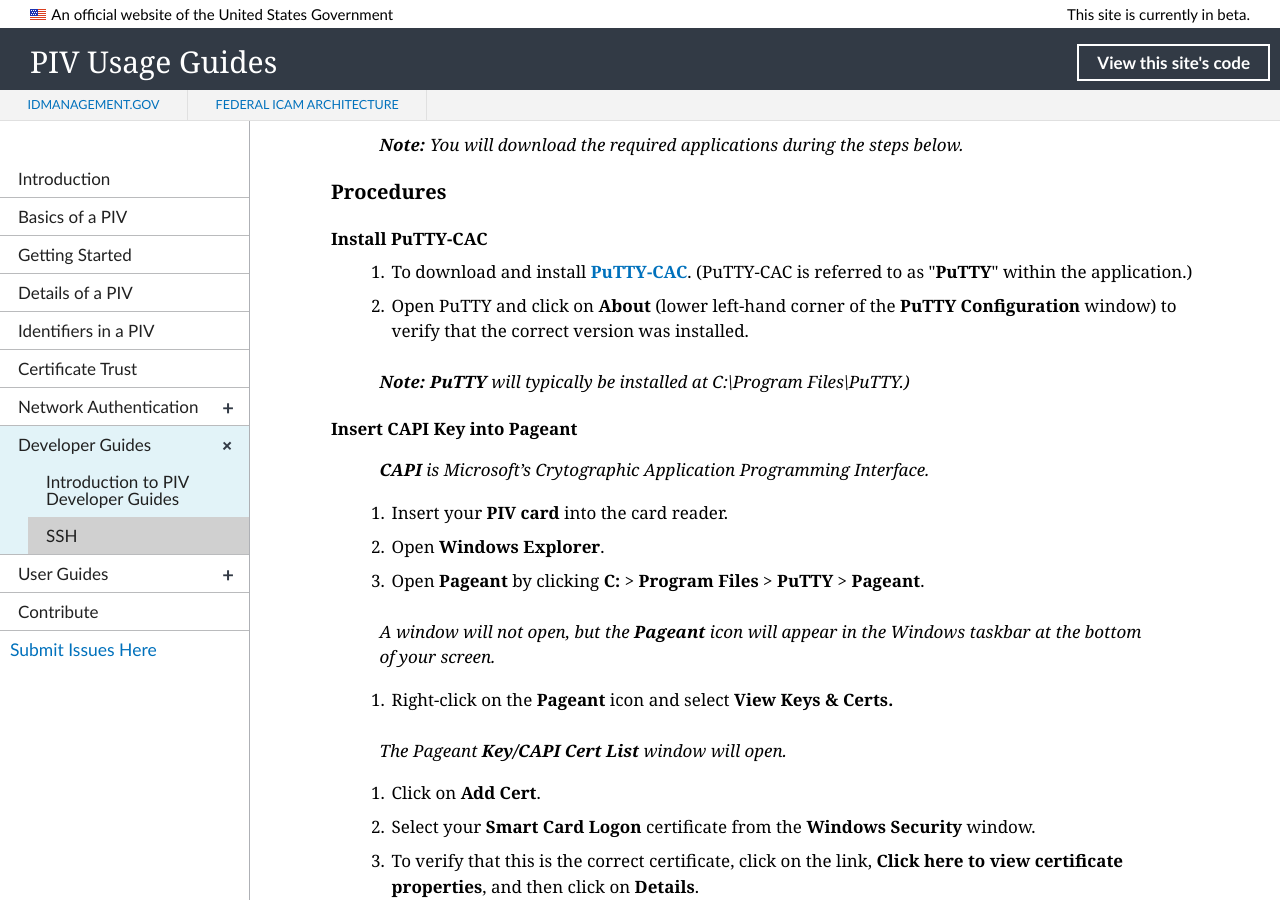
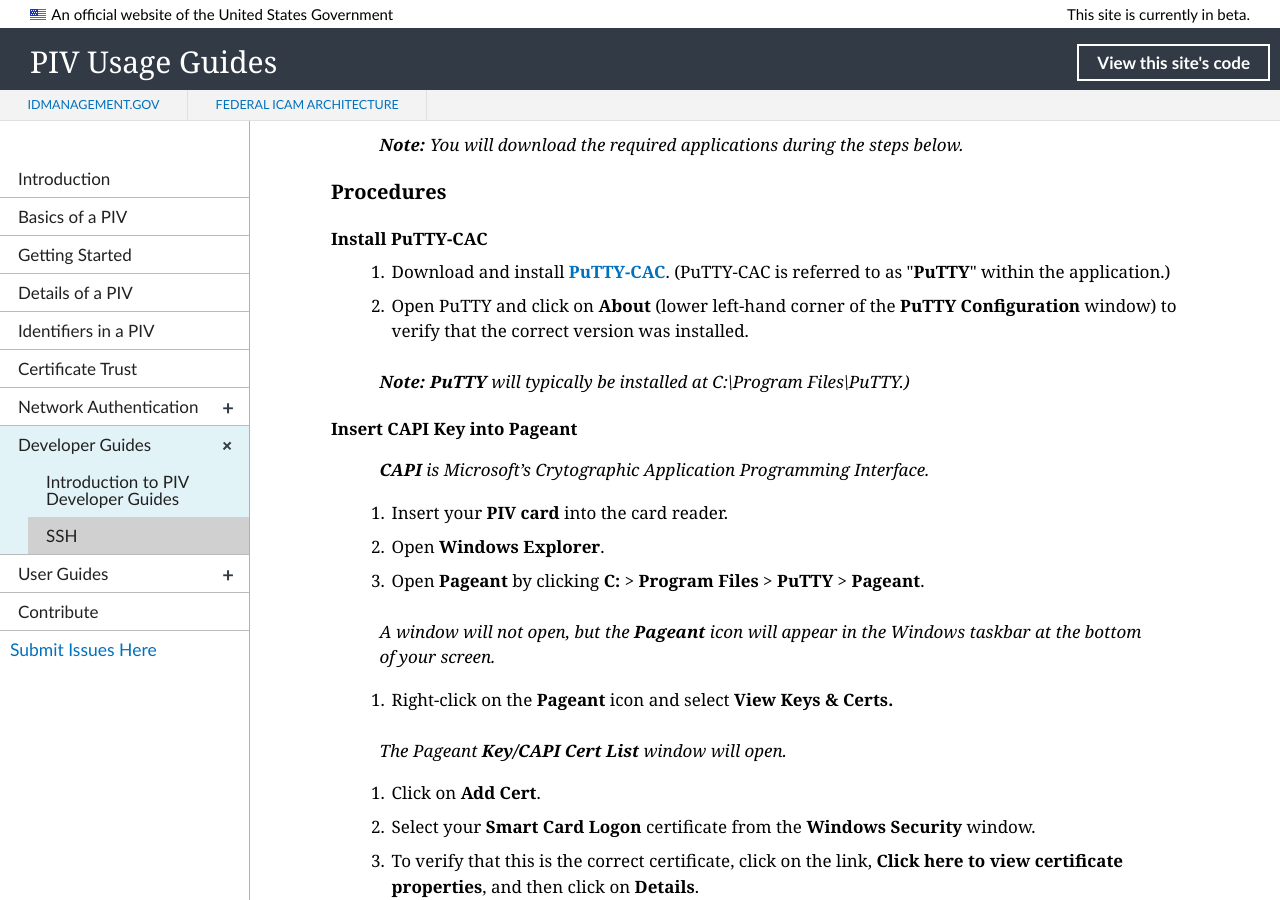
Before and after one commit to GSA/piv-guides, a Jekyll site: the page built from _devconfig/ssh.md, in a window 1280 px wide and 900 px high, scrolled down 834 px. Built offline with Jekyll 4.4.1, drawn with Linux system fonts in a browser that asks for light colours; nearby versions of some CDN libraries.

Commit message:
Update ssh.md

```diff
--- a/_devconfig/ssh.md
+++ b/_devconfig/ssh.md
@@ -31,7 +31,7 @@
 
 #### Install PuTTY-CAC
 
-1. To download and install [**PuTTY-CAC**](https://github.com/NoMoreFood/putty-cac/releases).  (PuTTY-CAC is referred to as &quot;**PuTTY**&quot; within the application.)
+1. Download and install [**PuTTY-CAC**](https://github.com/NoMoreFood/putty-cac/releases).  (PuTTY-CAC is referred to as &quot;**PuTTY**&quot; within the application.)
 2. Open PuTTY and click on **About** (lower left-hand corner of the **PuTTY Configuration** window) to verify that the correct version was installed.
 
 > _**Note:**  **PuTTY** will typically be installed at C:\Program Files\PuTTY.)_
```
